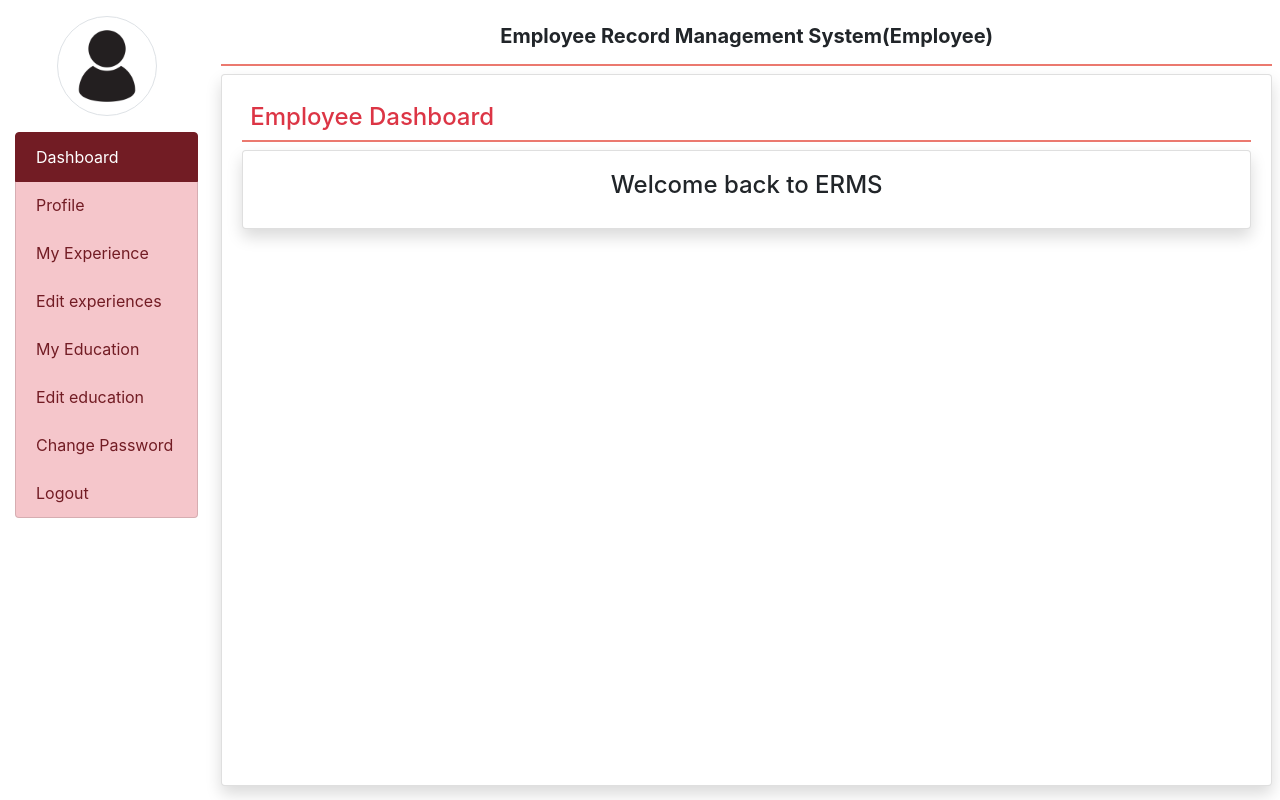
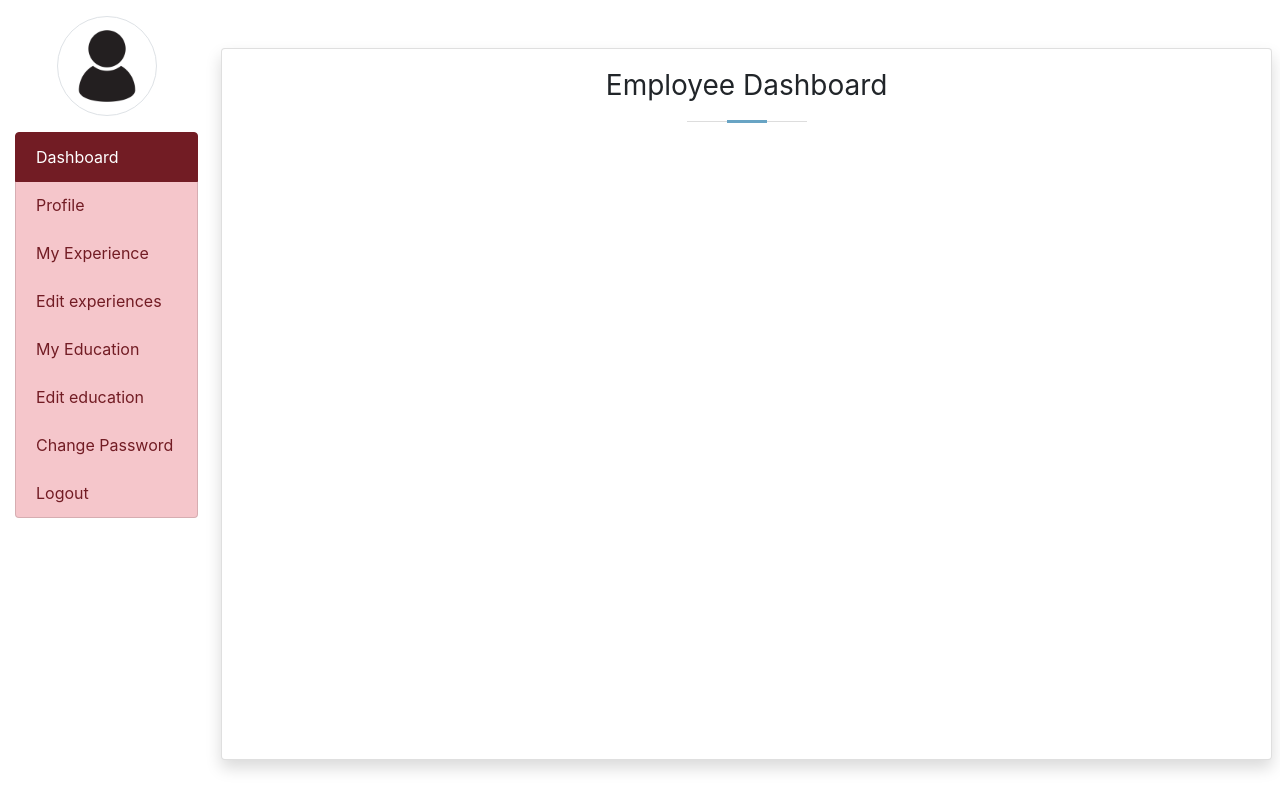
Before and after one commit to codeisinvalid/EmployeeRecordManagement, a Django app: page /emp_home/ in a window 1280 px wide. Run offline with Django 4.2, Linux system fonts and the light colour scheme; a user stored in the database is signed in; some libraries are stand-ins or nearby versions.

Commit message:
frontend enhancement

```diff
--- a/employee/static/css/style.css
+++ b/employee/static/css/style.css
@@ -72,8 +72,10 @@ h6,
 }
 
 #header.header-transparent {
-  background: none;
-}
+  background: rgba(30, 67, 86, 0.8);
+}
+
+
 
 #header.header-scrolled {
   background: rgba(30, 67, 86, 0.8);
--- a/employee/templates/emp_base.html
+++ b/employee/templates/emp_base.html
@@ -1,8 +1,9 @@
-
-<html>
-    <head>
 
 {% load static %}
+<html>
+<head>
+
+
 
 <meta charset="utf-8">
   <meta name="viewport" content="width=device-width, initial-scale=1">
@@ -10,13 +11,14 @@
   <script src="https://cdn.jsdelivr.net/npm/jquery@3.6.4/dist/jquery.slim.min.js"></script>
   <script src="https://cdn.jsdelivr.net/npm/popper.js@1.16.1/dist/umd/popper.min.js"></script>
   <script src="https://cdn.jsdelivr.net/npm/bootstrap@4.6.2/dist/js/bootstrap.bundle.min.js"></script>
-  <link rel="stylesheet" href="{% static 'css/mystyle.css' %}">
+  <link rel="stylesheet" href="{% static 'css/style.css' %}">
   <link rel="stylesheet" href="https://maxcdn.bootstrapcdn.com/bootstrap/4.0.0/css/bootstrap.min.css" integrity="sha384-Gn5384xqQ1aoWXA+058RXPxPg6fy4IWvTNh0E263XmFcJlSAwiGgFAW/dAiS6JXm" crossorigin="anonymous">
 
 <link rel="stylesheet" href="https://use.fontawesome.com/releases/v5.7.0/css/all.css" integrity="sha384-lZN37f5QGtY3VHgisS14W3ExzMWZxybE1SJSEsQp9S+oqd12jhcu+A56Ebc1zFSJ" crossorigin="anonymous">
 
 
 </head>
+
 
 <body class="container-fluid">
     <div class="row">
@@ -36,11 +38,10 @@
 
            </div>
         </div>
-
         <div class="col-sm-10 p-0">
             <div class="container-fluid p-2">
-                <h5 class ='text-center p-3 font-weight-bold' style="border-bottom : 2px solid #EB796F">
-                    Employee Record Management System(Employee)
+                <h5 class ='text-center p-3 font-weight-bold'>
+                    {{request.user.first_name}} {{request.user.last_name}}
                 </h5>
 
                 <div class="card shadow" style="min-height:89vh">
--- a/employee/templates/emp_home.html
+++ b/employee/templates/emp_home.html
@@ -1,17 +1,25 @@
 {% extends 'emp_base.html' %}
+{% load static %}
 
 {% block main %}
+<div class="section-title">
+    <h2>Employee Dashboard</h2>
 
-<h4 class='text-danger p-2' style="border-bottom: 2px solid #EB796F">Employee Dashboard</h4>
+</div>
+
+
+{% comment %} <h4 class='text-danger p-2' style="border-bottom: 2px solid #EB796F">Employee Dashboard</h4>
 <div class="row text-center">
     <div class="col-sm-12">
         <div class="card shadow">
             <div class="card-body">
-                <h4>Welcome back to ERMS</h4>
+                <h4>Welcome back to Easycorp</h4>
                 <h5 class="text-capitalize">{{request.user.first_name}} {{request.user.last_name}}</h5>
             </div>
         </div>
     </div>
-</div>
+</div> {% endcomment %}
+
+
 
 {% endblock main %}
--- a/employee/templates/emp_login.html
+++ b/employee/templates/emp_login.html
@@ -3,6 +3,7 @@
 
 
 {% block content %}
+<main id="main">
 
 <section class="login">
 
@@ -40,7 +41,7 @@
               </div>
               <br>
 
-              <input type="submit" value="Login" class="form-control">
+              <input type="submit" value="Login" class="btn btn-success px-5 text-center">
 
           </form>
       </div>
@@ -62,6 +63,7 @@
     alert('Invalid login credentials. Try again!');
 </script>
 {% endif %}
+</main>
 
 
 
--- a/employee/templates/header.html
+++ b/employee/templates/header.html
@@ -37,7 +37,7 @@
     <div class="container d-flex justify-content-between align-items-center">
 
       <div class="logo">
-        <h1 class="text-light"><a href="index.html"><span>Easy Corp.</span></a></h1>
+        <h1 class="text-light"><a href="{% url 'index' %}"><span>Easy Corp.</span></a></h1>
         <!-- Uncomment below if you prefer to use an image logo -->
         <!-- <a href="index.html"><img src="assets/img/logo.png" alt="" class="img-fluid"></a>-->
       </div>
--- a/employee/views.py
+++ b/employee/views.py
@@ -94,7 +94,7 @@ def profile(request):
 
 def Logout(request):
     logout(request)
-    return redirect('index')
+    return redirect('login')
 
 
 def admin_login(request):
```
Also changed, not shown: employee/templates/footer.html (+1 -8 lines), employee/templates/profile.html (+4 -5 lines), employee/templates/registration.html (+11 -1 lines), db.sqlite3.
